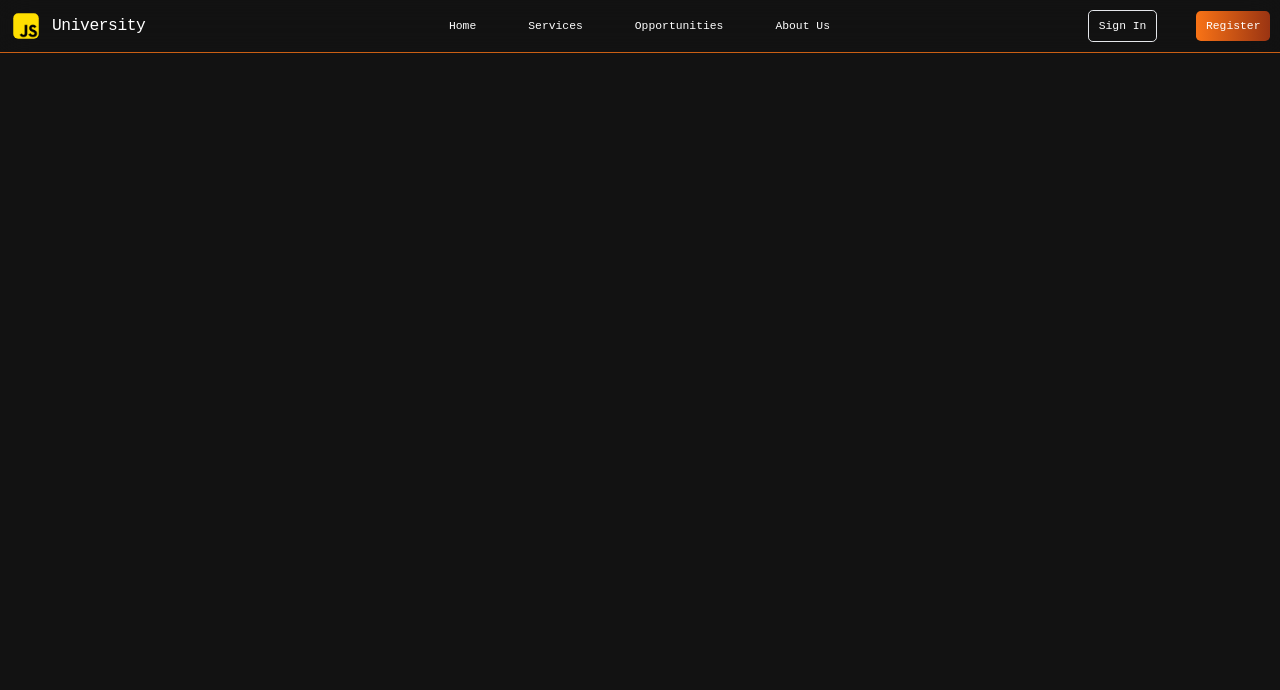
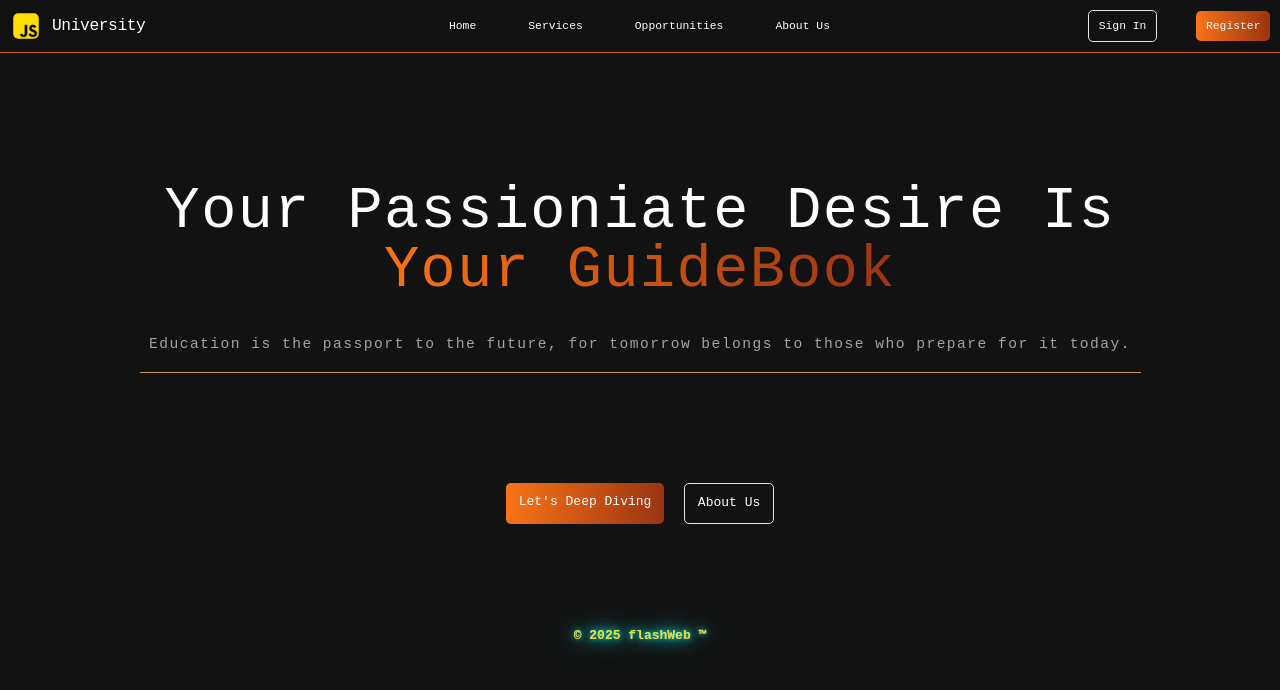
Before and after one commit to am-three/webTest, a React (Vite) app: page / in a window 1280 px wide. Shown: the top 690 px of the page. Built offline with nearby package versions, Linux system fonts and the light colour scheme.

Commit message:
5th update modified

```diff
--- a/src/App.jsx
+++ b/src/App.jsx
@@ -21,7 +21,7 @@ const router = createBrowserRouter(
   createRoutesFromElements(
     <Route path='/' element={<RootLayout />} >
 
-      <Route path='/home' element={<HeroSection />} />
+      <Route path='/' element={<HeroSection />} />
       <Route path='service' element={<Service />} />
       <Route path='opportunities' element={<Opportunities />} />
       <Route path='aboutus' element={<AboutUs />} />
@@ -36,11 +36,6 @@ const router = createBrowserRouter(
       <Route path='purpose' element={<Purpose />} />
       <Route path='ourpartners' element={<OurPartners />} />
       <Route path='footer' element={<Footer />} /> */}
-
-
-
-
-
 
 
 
--- a/src/constants/index.jsx
+++ b/src/constants/index.jsx
@@ -14,7 +14,7 @@ import ptner5 from '../assets/profile-pictures/ptner5.png';
 import ptner6 from '../assets/profile-pictures/ptner6.png';
 
 export const navItems = [
-  { label: "Home", href: "#", to: '/home' },
+  { label: "Home", href: "#", to: '/' },
   { label: "Services", href: "#", to: '/service' },
   { label: "Opportunities", href: "#", to: 'opportunities' },
   { label: "About Us", href: "#", to: 'aboutus' },
```
